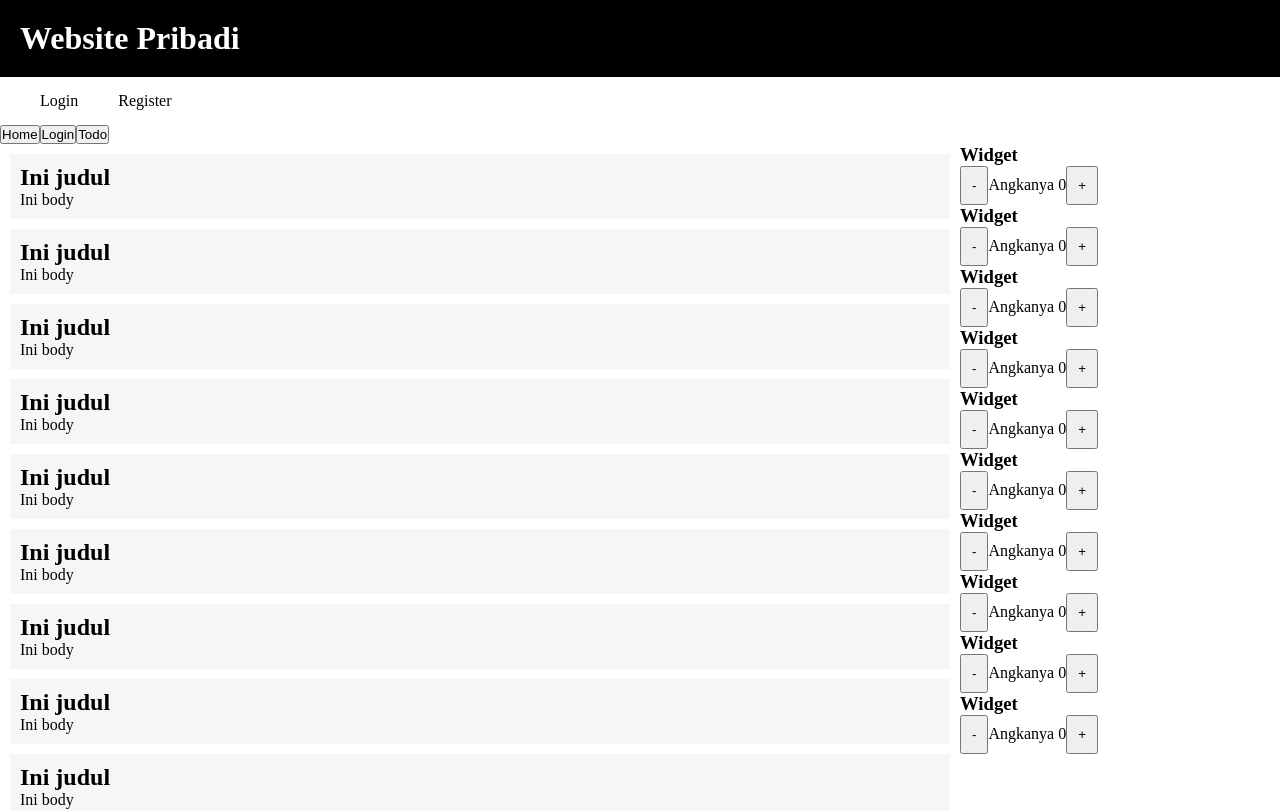
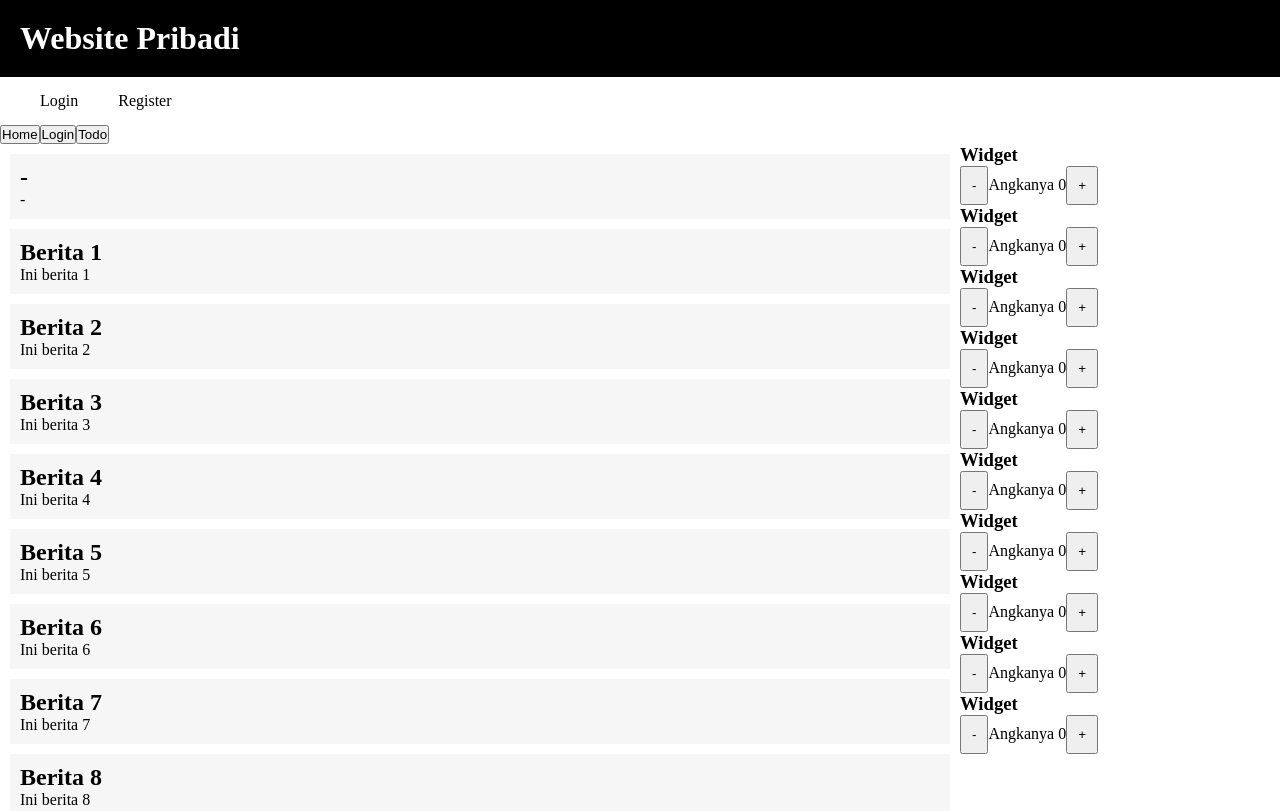
Before and after one commit to alfatta/vue-pertama, a Vue app: page / in a window 1280 px wide. Shown: the top 811 px of the page. Built offline with nearby package versions, Linux system fonts and the light colour scheme.

Commit message:
day 3: props

```diff
--- a/src/components/Article.vue
+++ b/src/components/Article.vue
@@ -1,12 +1,21 @@
 <template>
 <div class="article">
-  <h2>Ini judul</h2>
-  <p>Ini body</p>
+  <h2>{{ data.title }}</h2>
+  <p>{{ data.body }}</p>
 </div>
 </template>
 
 <script>
-export default {}
+export default {
+  props: {
+    data: {
+      type: Object,
+      default(raw) {
+        return { title: '-', body: '-' }
+      }
+    }
+  }
+}
 </script>
 
 <style>
--- a/src/components/CustomParagraph.vue
+++ b/src/components/CustomParagraph.vue
@@ -1,15 +1,46 @@
 <template>
-  <p>Ini Custom Paragraf</p>
+  <p :style="{ color }" :class="class">{{ title }}</p>
 </template>
 
 <script>
-export default {}
+export default {
+  props: {
+    title: {
+      type: String,
+      default: "-"
+    },
+    warna: {
+      type: String,
+      validator(value) {
+        return ['primary', 'success', 'danger'].includes(value)
+      },
+      default: 'primary'
+    },
+    pakaiKotak: {
+      type: Boolean,
+    }
+  },
+  computed: {
+    color() {
+      if (this.warna == 'success') return 'green'
+      if (this.warna == 'danger') return 'red'
+      return 'blue'
+    },
+    class() {
+      if (this.pakaiKotak) return 'pakai-kotak'
+    }
+  }
+}
 </script>
 
 <style scoped>
 p {
   font-family: 'Segoe UI', Tahoma, Geneva, Verdana, sans-serif;
   font-weight: 300;
-  color: brown;
+}
+
+p.pakai-kotak {
+  padding: 20px;
+  border: 1px solid;
 }
 </style>
--- a/src/pages/Home.vue
+++ b/src/pages/Home.vue
@@ -1,5 +1,10 @@
 <template>
-  <Article v-for="n in 10" :key="n" />
+  <Article />
+
+  <Article
+    v-for="article in articles" :key="article.title"
+    :data="article" />
+
 </template>
 
 
@@ -7,6 +12,22 @@
 import Article from '../components/Article.vue';
 
 export default {
+  data() {
+    return {
+      articles: [
+        { title: "Berita 1", body: "Ini berita 1" },
+        { title: "Berita 2", body: "Ini berita 2" },
+        { title: "Berita 3", body: "Ini berita 3" },
+        { title: "Berita 4", body: "Ini berita 4" },
+        { title: "Berita 5", body: "Ini berita 5" },
+        { title: "Berita 6", body: "Ini berita 6" },
+        { title: "Berita 7", body: "Ini berita 7" },
+        { title: "Berita 8", body: "Ini berita 8" },
+        { title: "Berita 9", body: "Ini berita 9" },
+        { title: "Berita 10", body: "Ini berita 10" },
+      ]
+    }
+  },
   components: {
     Article
   }
--- a/src/pages/Login.vue
+++ b/src/pages/Login.vue
@@ -1,5 +1,15 @@
 <template>
-  <MyCustomParagraph />
+  <MyCustomParagraph
+    title="Ini Halaman Login"
+    warna="success"
+    pakaiKotak />
+
+  <MyCustomParagraph
+    v-for="(info, i) in informasi" :key="i"
+    :title="info" />
+
+  <MyCustomParagraph :title="undefined" />
+  <MyCustomParagraph title="" />
 
   <input type="text" ref="username" v-model="username">
   <input type="text" ref="password">
@@ -12,7 +22,12 @@
 export default {
   data() {
     return {
-      username: 'test'
+      username: 'test',
+      informasi: [
+        "berita 1",
+        "berita 2",
+        "berita 3",
+      ]
     }
   },
   mounted() {
```
